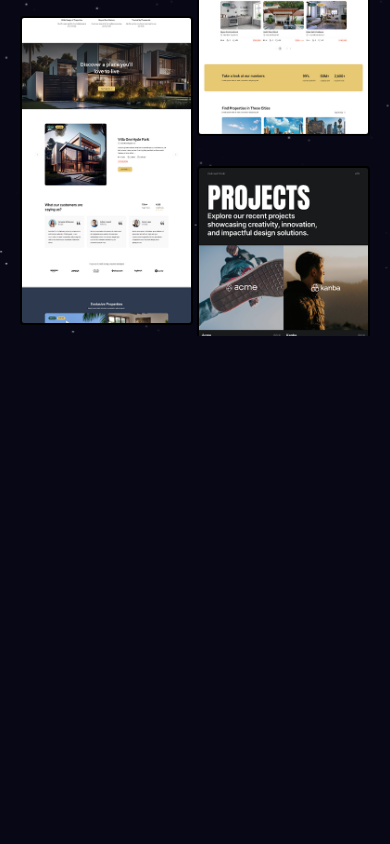
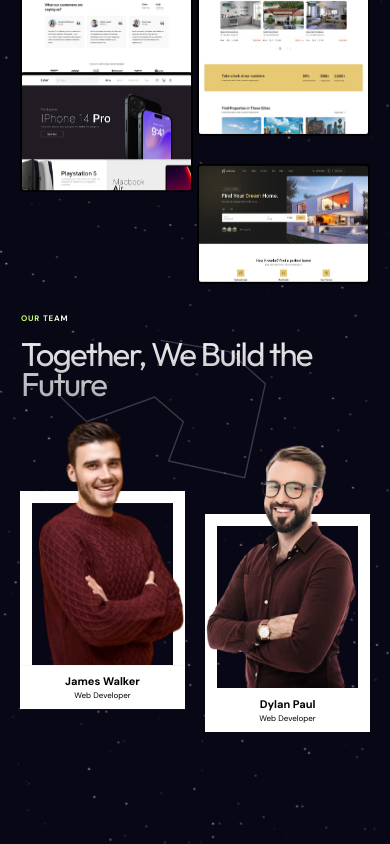
Before and after one commit to ajmal-j/uievr, a React (Vite) app: page / in a window 390 px wide. Shown: the part 5751-6595 px from the top of the page. Before the commit the page ends 6087 px from the top, so only its background shows below. Built offline with nearby package versions, Linux system fonts and the light colour scheme.

Commit message:
feat : complete our team section responsiveness.

```diff
--- a/src/components/pages/home/our-team.tsx
+++ b/src/components/pages/home/our-team.tsx
@@ -9,19 +9,13 @@ const team = [
     image: "/pages/home/images/our-team-1.png",
     name: "James Walker",
     role: "Web Developer",
-    imageClassName: "ps-[15%]",
-  },
-  {
-    image: "/pages/home/images/our-team-2.png",
-    name: "Jessica Dean",
-    role: "Ui Designer",
-    imageClassName: "pe-3",
+    imageClassName: "md:ps-[15%] ps-[10%]",
   },
   {
     image: "/pages/home/images/our-team-3.png",
     name: "Dylan Paul",
     role: "Web Developer",
-    imageClassName: "pe-12",
+    imageClassName: "md:pe-12 pe-3",
   },
 ];
 
@@ -41,20 +35,20 @@ export default function OurTeam() {
   };
 
   return (
-    <div className="centered-wrapper-custom-width max-w-[1300px] flex flex-col gap-10 relative">
-      <div className="flex w-full flex-col place-self-center max-w-[1240px] pb-10 z-10">
+    <div className='centered-wrapper-custom-width max-w-[1300px] flex flex-col sm:gap-10 gap-6 relative'>
+      <div className='flex w-full flex-col place-self-center max-w-[1240px] xl:pb-10 lg:pb-8 md:pb-6 z-30'>
         <GradientSubHeading>Our Team</GradientSubHeading>
         <GradientHeading>Together, We Build the Future</GradientHeading>
       </div>
-      <div className="grid grid-cols-3 gap-12 z-[1]">
+      <div className='grid grid-cols-2 lg:gap-12 md:gap-10 sm:gap-8 gap-5 z-[1]'>
         {team.map((member, index) => (
           <motion.div
             key={index}
             variants={animationVariants}
             animate={animatedIndex === index ? "active" : "inactive"}
-            className="flex flex-col items-center max-w-[360px] w-full justify-end"
+            className='flex flex-col items-center max-w-[360px] w-full justify-end mx-auto'
           >
-            <div className="relative flex items-end justify-center w-full overflow-hidden">
+            <div className='relative flex items-end justify-center w-full overflow-hidden h-full'>
               <motion.img
                 initial={{
                   y: 100,
@@ -74,11 +68,15 @@ export default function OurTeam() {
                 className={cn("z-[2] object-contain", member.imageClassName)}
                 alt={`${member.name} image`}
               />
-              <div className="absolute h-[350px] left-0 right-0 bottom-0 bg-transparent border-[28px] border-b-0 border-white w-full" />
+              <div className='absolute max-h-[70%] h-full left-0 right-0 bottom-0 bg-transparent xl:border-t-[28px] xl:border-l-[28px] xl:border-r-[28px] lg:border-t-[22px] lg:border-l-[22px] lg:border-r-[22px] md:border-t-[18px] md:border-l-[18px] md:border-r-[18px] sm:border-t-[14px] sm:border-l-[14px] sm:border-r-[14px] border-t-[12px] border-l-[12px] border-r-[12px] border-b-0 border-white w-full' />
             </div>
-            <div className="text-center flex flex-col w-full bg-white p-5 font-dmSans text-black">
-              <h4 className="text-[28px] font-bold">{member.name}</h4>
-              <h5 className="text-[21px]">{member.role}</h5>
+            <div className='text-center flex flex-col w-full bg-white lg:p-5 md:p-4 sm:p-3 p-2 font-dmSans text-black'>
+              <h4 className='xl:text-[28px] lg:text-[22px] md:text-[18px] sm:text-[14px] text-[11px] font-bold'>
+                {member.name}
+              </h4>
+              <h5 className='xl:text-[21px] lg:text-[16px] md:text-[14px] sm:text-[12px] text-[8px]'>
+                {member.role}
+              </h5>
             </div>
           </motion.div>
         ))}
--- a/src/components/pages/home/our-works.tsx
+++ b/src/components/pages/home/our-works.tsx
@@ -123,7 +123,7 @@ export default function OurWorks() {
             <ParallaxImage
               setIndex={setIndex}
               activeIndex={activeIndex}
-              speed={-20}
+              speed={-15}
               index={6}
               path='/pages/home/images/works-parallax/4.png'
             />
@@ -151,7 +151,7 @@ export default function OurWorks() {
             <ParallaxImage
               setIndex={setIndex}
               activeIndex={activeIndex}
-              speed={-25}
+              speed={-15}
               index={10}
               path='/pages/home/images/works-parallax/4.png'
             />
--- a/src/pages/home.tsx
+++ b/src/pages/home.tsx
@@ -20,7 +20,7 @@ export default function Home() {
       <OurServices />
       <EvrExplanation />
       <OurWorks />
-      {/* <OurTeam /> */}
+      <OurTeam />
       {/* <ClientTestimonials /> */}
       {/* <LetsWorkGradientText /> */}
       {/* <Contact /> */}
```
